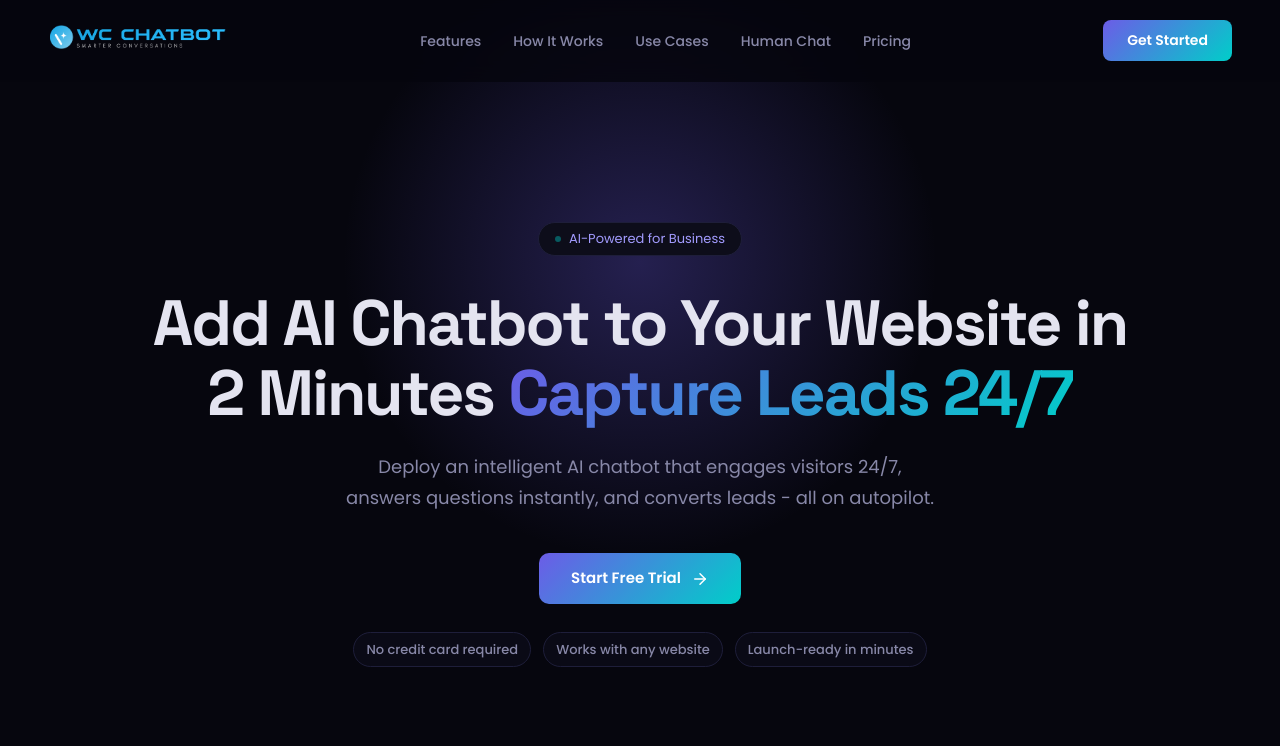
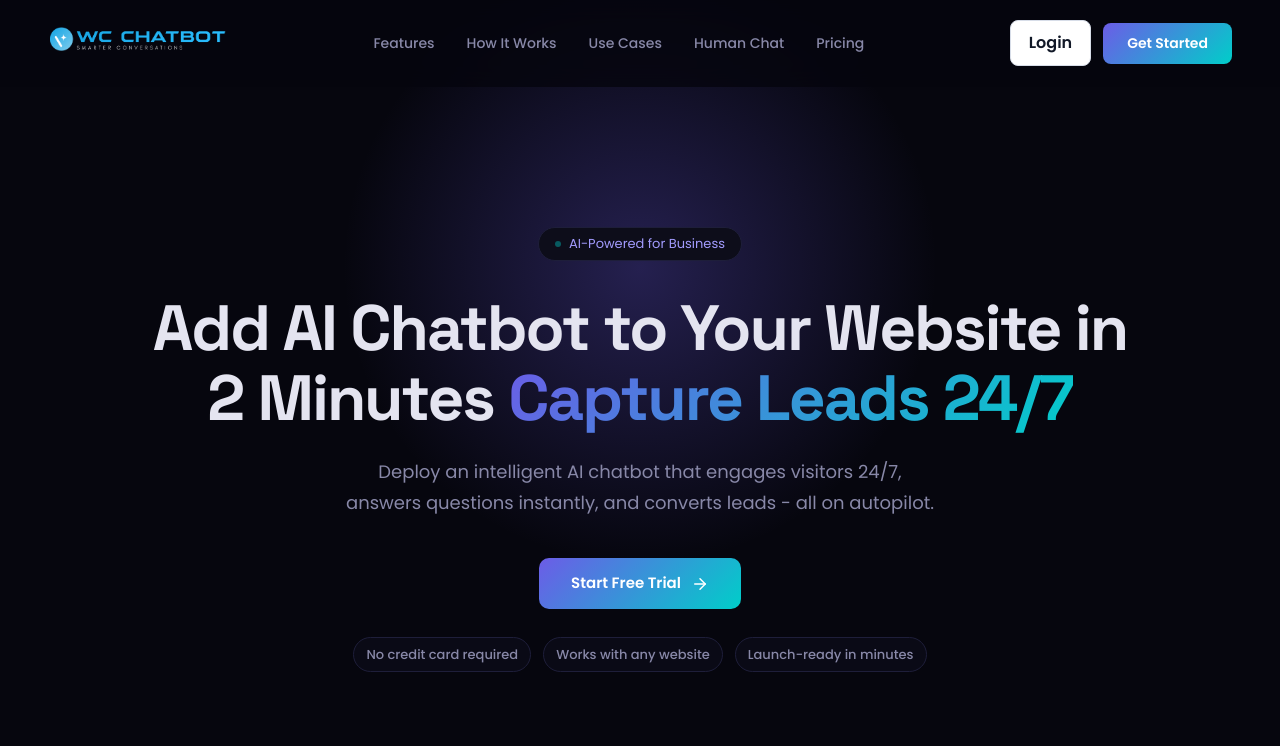
Before and after one commit to yogipowar/chatbot-app, a React (Vite) app: page / in a window 1280 px wide. Shown: the top 746 px of the page. Built offline with nearby package versions, Linux system fonts and the light colour scheme; no server answers.

Commit message:
fix: Update message handling in Chatbot component to play sound for AI messages from the current user

```diff
--- a/src/components/Chatbot.jsx
+++ b/src/components/Chatbot.jsx
@@ -596,14 +596,18 @@ function Chatbot() {
       const currentId = convIdRef.current;
       const incomingConvId = data.conversationId || data.convId || data.id;
 
-      if (String(data.messageById) !== String(userId)) {
-        play();
-      }
-
       if (currentId && incomingConvId) {
         if (String(incomingConvId) !== String(currentId)) {
           return;
         }
+      }
+
+      const isFromCurrentUser = String(data.messageById) === String(userId);
+      const isAiMessage = isAiHistoryMessage(data);
+
+      if (isFromCurrentUser && isAiMessage) {
+        // alert(isFromCurrentUser , isAiMessage)
+        play();
       }
 
       try {
--- a/src/components/plans.css
+++ b/src/components/plans.css
@@ -963,6 +963,24 @@ section[id] {
     border-radius: 20px;
 }
 
+
+.landing-nav-actions {
+    display: flex;
+    align-items: center;
+    gap: 12px;
+}
+
+.landing-login-btn {
+    border: 1px solid #d7dde8;
+    background: #fff;
+    color: #111827;
+    padding: 10px 18px;
+    border-radius: 8px;
+    cursor: pointer;
+    font-weight: 600;
+}
+
+
 .landing-final-cta h2 {
     max-width: 720px;
     margin: 0 0 14px;
--- a/src/components/plans.jsx
+++ b/src/components/plans.jsx
@@ -79,6 +79,7 @@ const AddAdminModal = ({ onClose, onSuccess }) => {
             const data = await res.json();
             if (data.status || data.success) {
                 onSuccess();
+                navigate("/login");
             } else {
                 setError(data.message || "Registration failed");
             }
@@ -332,7 +333,12 @@ const Plans = () => {
                     <li><a href="#pricing">Pricing</a></li>
                     {/* <li><a href="#faq">FAQ</a></li> */}
                 </ul>
-                <button className="landing-nav-cta" onClick={() => setIsModalOpen(true)}>Get Started</button>
+                <div className="landing-nav-actions">
+                    <button className="landing-login-btn" onClick={() => navigate("/login")}>
+                        Login
+                    </button>
+                    <button className="landing-nav-cta" onClick={() => setIsModalOpen(true)}>Get Started</button>
+                </div>
             </nav>
 
             <section className="landing-hero">
```
